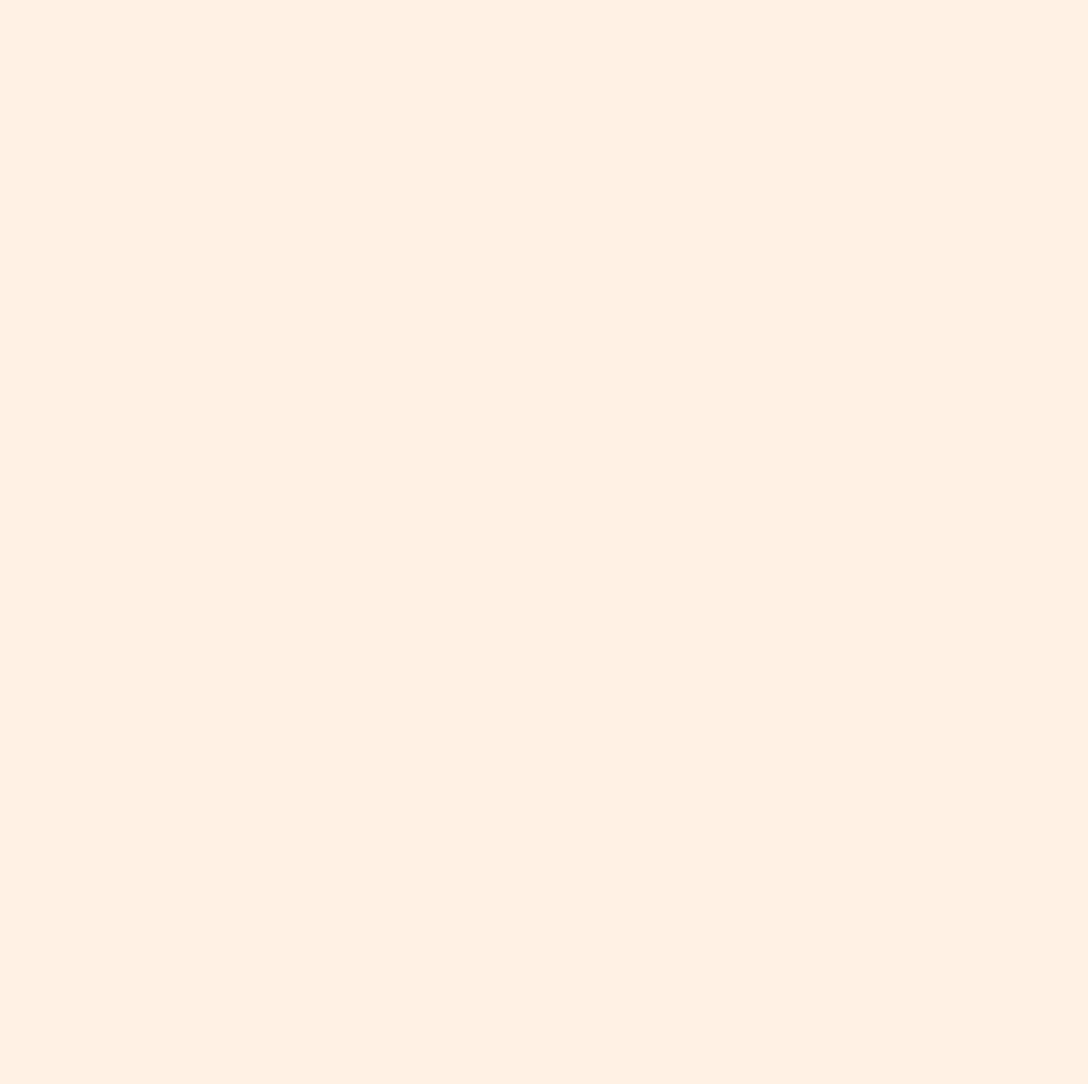
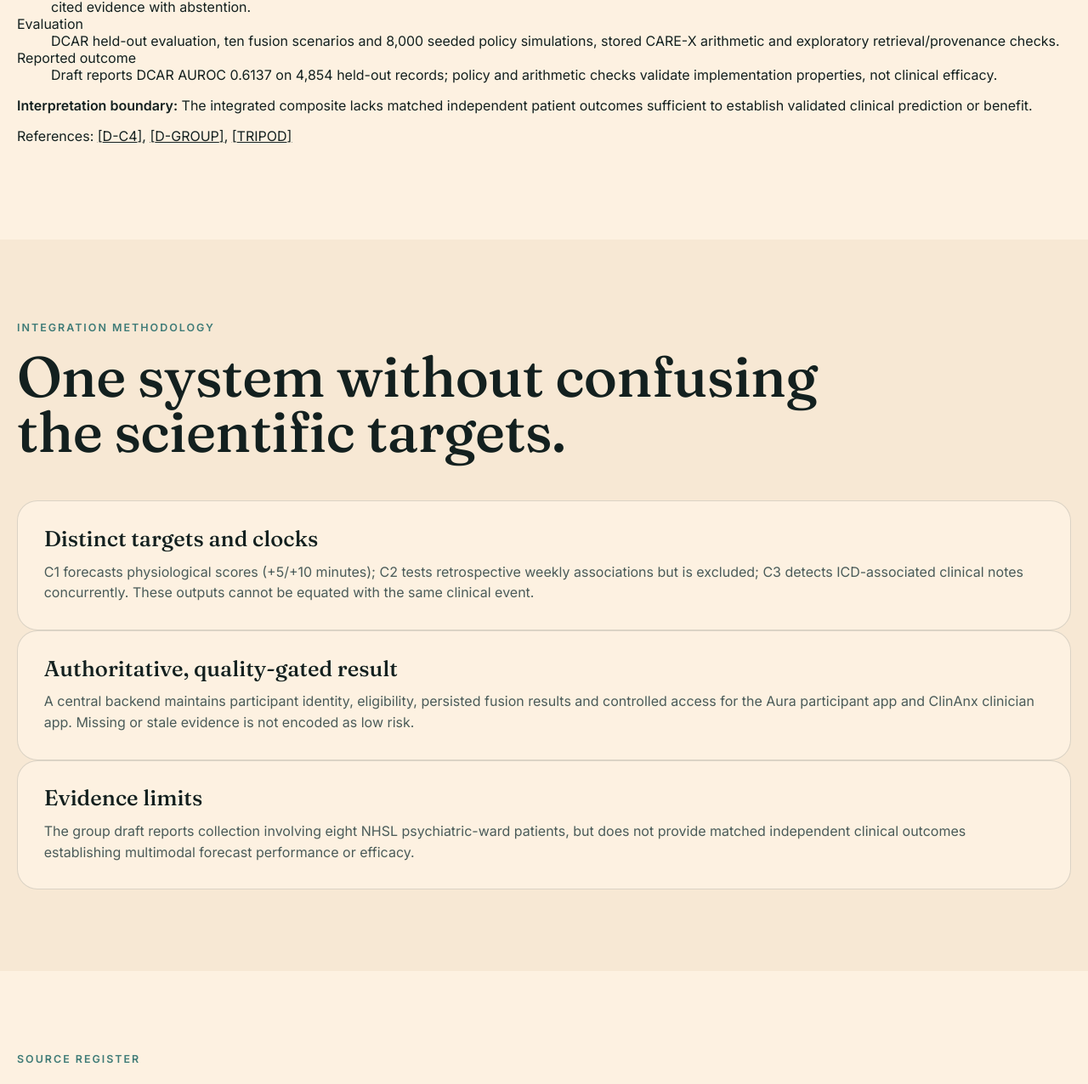
Before and after one commit to dulhara79/anxiety_research_website, a React (Vite) app in the folder research-website/: page /#/research in a window 1280 px wide. Shown: the part 8071-9347 px from the top of the page at 85% size. Before the commit the page ends 7254 px from the top, so only its background shows below. Built offline with nearby package versions, Linux system fonts and the light colour scheme.

Commit message:
feat: add research component methodology and source register

```diff
--- a/research-website/src/pages/Research.jsx
+++ b/research-website/src/pages/Research.jsx
@@ -15,6 +15,7 @@ import {
   timescales,
 } from "../data/research";
 import { componentBySlug, components } from "../data/components";
+import { componentMethodologies, integratedPrinciples, methodologyReferences } from "../data/methodologyDetail";
 
 export default function Research() {
   const slugFor = (id) =>
@@ -190,6 +191,55 @@ export default function Research() {
         </div>
       </section>
 
+
+      <section className="section" aria-labelledby="component-method-title">
+        <div className="shell">
+          <SectionHead id="component-method-title" eyebrow="Component methodologies" title="Four distinct experiments, evaluated on their own terms." lead="Reported procedures and results from the team's October 2026 unpublished thesis drafts. These are not evidence of clinically validated multimodal event prediction." />
+          <div className="methodology-grid">
+            {componentMethodologies.map((method, index) => (
+              <Reveal className="methodology-card" key={method.id} delay={(index % 2) * 0.06}>
+                <div className="methodology-heading">
+                  <span className="fusion-id">{method.id}</span>
+                  <div><h3 className="card-title" id={`method-${method.id.toLowerCase()}`}>{method.title}</h3><p className="muted">{method.author}</p></div>
+                </div>
+                <dl className="methodology-details">
+                  {[
+                    ["Data and participants", method.data],
+                    ["Preprocessing and validity controls", method.preparation],
+                    ["Model and procedure", method.model],
+                    ["Evaluation", method.evaluation],
+                    ["Reported outcome", method.finding],
+                  ].map(([label, detail]) => <div key={label}><dt>{label}</dt><dd>{detail}</dd></div>)}
+                </dl>
+                <p className="methodology-boundary"><strong>Interpretation boundary:</strong> {method.limit}</p>
+                <p className="methodology-citations">References: {method.refs.map((ref, i) => (
+                  <span key={ref}>{i ? ", " : ""}<a href={`#reference-${ref.toLowerCase()}`}>[{ref}]</a></span>
+                ))}</p>
+              </Reveal>
+            ))}
+          </div>
+        </div>
+      </section>
+      <section className="section section--paper2" aria-labelledby="integrated-method-title">
+        <div className="shell">
+          <SectionHead id="integrated-method-title" eyebrow="Integration methodology" title="One system without confusing the scientific targets." />
+          <div className="methodology-grid">{integratedPrinciples.map(item => (
+            <Reveal className="card" key={item.title}><h3 className="card-title">{item.title}</h3><p>{item.detail}</p></Reveal>
+          ))}</div>
+        </div>
+      </section>
+      <section className="section" aria-labelledby="method-references-title">
+        <div className="shell">
+          <SectionHead id="method-references-title" eyebrow="Source register" title="Methodology references and provenance." lead="The five project reports are unpublished draft documents, cited by their exact filenames. External sources link to their original publications. Draft download links will be added only after public sharing is approved." />
+          <ol className="methodology-references">{methodologyReferences.map(ref => (
+            <li id={`reference-${ref.id.toLowerCase()}`} key={ref.id}>
+              <span className="card-kicker">[{ref.id}]</span><strong>{ref.title}</strong>
+              <p className="muted">{ref.detail}</p>
+              {ref.url && <a className="contact-link" href={ref.url} target="_blank" rel="noopener noreferrer">Read publication <ArrowRight size={16} /></a>}
+            </li>
+          ))}</ol>
+        </div>
+      </section>
       <section className="section" aria-labelledby="tech-title">
         <div className="shell">
           <SectionHead
```
